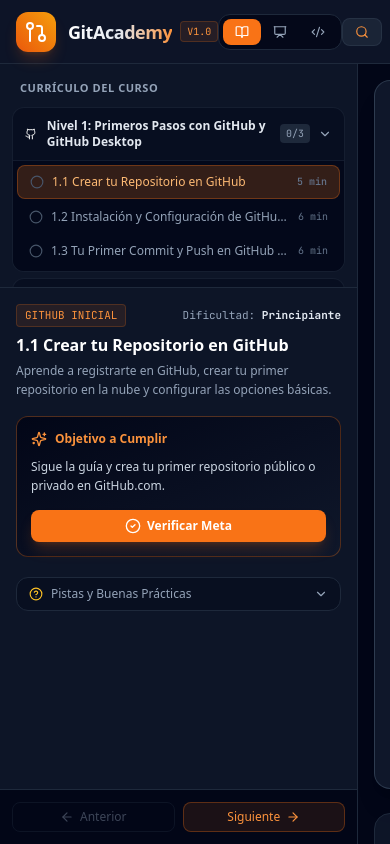
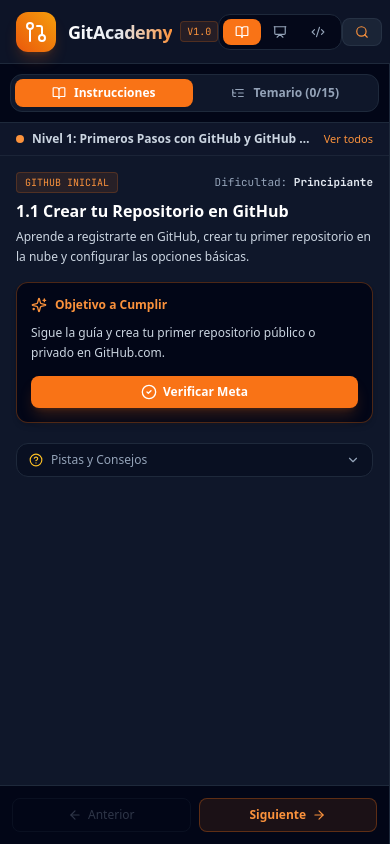
Before and after one commit to mortasoft/GitAcademy, a React (Vite) app: page / in a window 390 px wide. Built offline with nearby package versions, Linux system fonts and the light colour scheme.

Commit message:
fix: optimizar layout responsivo sin scroll anidado en el curriculo y adaptar paneles a la ventana

```diff
--- a/src/App.tsx
+++ b/src/App.tsx
@@ -104,7 +104,7 @@
       )}
 
       {/* Contenido Principal */}
-      <div className="flex-1 flex overflow-hidden">
+      <main className="flex-1 flex flex-col md:flex-row overflow-hidden min-h-0 min-w-0">
         {/* Panel Izquierdo: Sidebar de Lecciones (solo en modo student) */}
         {mode === 'student' && (
           <LessonSidebar
@@ -120,20 +120,22 @@
 
         {/* Panel Central/Derecho: Si es una guía de GitHub real, renderiza la guía; si no, el Grafo + Terminal */}
         {currentLesson.isGitHubGuide && mode === 'student' ? (
-          <GitHubGuideModal
-            lesson={currentLesson}
-            onComplete={() => handleCompleteLesson(currentLesson.id)}
-            isCompleted={completedLessonIds.includes(currentLesson.id)}
-          />
+          <div className="flex-1 min-w-0 min-h-0 flex flex-col overflow-hidden bg-slate-950">
+            <GitHubGuideModal
+              lesson={currentLesson}
+              onComplete={() => handleCompleteLesson(currentLesson.id)}
+              isCompleted={completedLessonIds.includes(currentLesson.id)}
+            />
+          </div>
         ) : (
-          <div className="flex-1 flex flex-col p-3 lg:p-4 gap-3 lg:gap-4 overflow-hidden bg-slate-950">
+          <div className="flex-1 min-w-0 min-h-0 flex flex-col p-3 lg:p-4 gap-3 lg:gap-4 overflow-hidden bg-slate-950">
             {/* Mitad Superior: Visualizador del Grafo de Git */}
-            <div className="flex-1 min-h-[45%] max-h-[60%]">
+            <div className="flex-1 min-h-0">
               <GitGraph state={gitState} />
             </div>
 
             {/* Mitad Inferior: Terminal Interactiva */}
-            <div className="flex-1 min-h-[40%]">
+            <div className="flex-1 min-h-0">
               <Terminal
                 state={gitState}
                 onStateChange={handleStateChange}
@@ -142,7 +144,7 @@
             </div>
           </div>
         )}
-      </div>
+      </main>
 
       {/* Modal Modo Taller / Presentador */}
       <WorkshopModal
--- a/src/components/GitHubGuideModal.tsx
+++ b/src/components/GitHubGuideModal.tsx
@@ -40,8 +40,9 @@
   };
 
   return (
-    <div className="flex-1 bg-slate-950 p-4 lg:p-8 overflow-y-auto space-y-6">
-      {/* Cabecera Principal */}
+    <div className="flex-1 min-w-0 bg-slate-950 p-4 lg:p-8 overflow-y-auto">
+      <div className="max-w-4xl mx-auto w-full space-y-6 pb-8">
+        {/* Cabecera Principal */}
       <div className="p-6 rounded-2xl bg-gradient-to-r from-slate-900 via-slate-900 to-slate-800 border border-slate-700/80 shadow-xl space-y-3">
         <div className="flex items-center gap-3">
           <div className="w-12 h-12 rounded-xl bg-slate-800 border border-slate-700 flex items-center justify-center shadow-md">
@@ -254,5 +255,6 @@
         </button>
       </div>
     </div>
+  </div>
   );
 };
--- a/src/components/LessonSidebar.tsx
+++ b/src/components/LessonSidebar.tsx
@@ -16,7 +16,9 @@
   GitMerge,
   ShieldAlert,
   Github,
-  Play
+  Play,
+  ListTree,
+  BookOpen
 } from 'lucide-react';
 
 interface LessonSidebarProps {
@@ -46,6 +48,7 @@
   onApplySolutionCommand,
   onCompleteLesson,
 }) => {
+  const [activeTab, setActiveTab] = useState<'instructions' | 'syllabus'>('instructions');
   const [openLevelId, setOpenLevelId] = useState<string>(currentLesson.levelId);
   const [showTips, setShowTips] = useState<boolean>(false);
   const [showSolution, setShowSolution] = useState<boolean>(false);
@@ -57,7 +60,7 @@
 
   const isCompleted = completedLessonIds.includes(currentLesson.id);
 
-  // Encontrar lección anterior y siguiente
+  // Navegación secuencial
   const allLessons = curriculum.flatMap((l) => l.lessons);
   const currentIndex = allLessons.findIndex((l) => l.id === currentLesson.id);
   const prevLesson = currentIndex > 0 ? allLessons[currentIndex - 1] : null;
@@ -68,34 +71,25 @@
     let success = false;
 
     if (currentLesson.id === 'intro-init') {
-      // Debe haber más de 1 commit en la rama main
       success = Object.keys(gitState.commits).length >= 2;
     } else if (currentLesson.id === 'intro-history') {
       success = true;
     } else if (currentLesson.id === 'branches-create') {
-      // Debe existir la rama 'feature-login' y tener commit
       success = Boolean(gitState.branches['feature-login']);
     } else if (currentLesson.id === 'branches-detached') {
       success = true;
     } else if (currentLesson.id === 'merge-fast-forward') {
-      // En fast-forward, main debe haber avanzado al commit c2
       success = gitState.branches.main?.commitId === 'c2';
     } else if (currentLesson.id === 'merge-3way') {
-      // Debe haber un commit con dos padres
       success = Object.values(gitState.commits).some((c) => c.parentIds.length >= 2);
     } else if (currentLesson.id === 'rebase-intro') {
-      // La rama mi-rama debe estar rebasada
       success = gitState.branches['mi-rama']?.commitId !== 'c3';
     } else if (currentLesson.id === 'cherry-pick') {
-      // main debe tener el commit copiado
       const mainCommit = gitState.commits[gitState.branches.main?.commitId || ''];
       success = Boolean(mainCommit?.message.includes('Fix'));
     } else if (currentLesson.id === 'reset-revert') {
-      // Debe haber revertido c2 o hecho reset
       success = gitState.branches.main?.commitId !== 'c2';
-    } else if (currentLesson.id === 'git-stash') {
-      success = true;
-    } else if (currentLesson.isGitHubGuide) {
+    } else if (currentLesson.id === 'git-stash' || currentLesson.isGitHubGuide) {
       success = true;
     }
 
@@ -105,42 +99,101 @@
     }
   };
 
+  const currentLevel = curriculum.find((lvl) => lvl.id === currentLesson.levelId);
+
   return (
-    <aside className="w-full lg:w-96 flex flex-col bg-slate-900/90 border-r border-slate-800 h-full overflow-hidden">
-      {/* Selector de Niveles y Lecciones (Acordeón superior) */}
-      <div className="border-b border-slate-800 max-h-56 overflow-y-auto p-3 space-y-1.5">
-        <div className="text-[11px] font-bold uppercase tracking-wider text-slate-400 px-2 py-1">
-          Currículo del Curso
+    <aside className="w-full md:w-80 lg:w-[410px] shrink-0 flex flex-col bg-slate-900 border-r border-slate-800 h-full overflow-hidden select-none">
+      {/* Pestañas Superiores: Instrucciones vs Temario */}
+      <div className="p-2.5 border-b border-slate-800 bg-slate-950 flex items-center justify-between gap-1">
+        <div className="flex items-center gap-1 bg-slate-900 p-1 rounded-xl border border-slate-800 w-full">
+          <button
+            onClick={() => setActiveTab('instructions')}
+            className={`flex-1 flex items-center justify-center gap-2 py-1.5 px-3 rounded-lg text-xs font-semibold transition ${
+              activeTab === 'instructions'
+                ? 'bg-orange-500 text-white shadow-sm'
+                : 'text-slate-400 hover:text-slate-200'
+            }`}
+          >
+            <BookOpen className="w-3.5 h-3.5" />
+            <span>Instrucciones</span>
+          </button>
+
+          <button
+            onClick={() => setActiveTab('syllabus')}
+            className={`flex-1 flex items-center justify-center gap-2 py-1.5 px-3 rounded-lg text-xs font-semibold transition ${
+              activeTab === 'syllabus'
+                ? 'bg-slate-800 text-orange-400 shadow-sm border border-orange-500/30'
+                : 'text-slate-400 hover:text-slate-200'
+            }`}
+          >
+            <ListTree className="w-3.5 h-3.5" />
+            <span>Temario ({completedLessonIds.length}/{allLessons.length})</span>
+          </button>
         </div>
+      </div>
+
+      {/* Selector de Nivel Rápido */}
+      <div className="px-4 py-2 border-b border-slate-800/80 bg-slate-900/60 flex items-center justify-between text-xs">
+        <div className="flex items-center gap-2 truncate">
+          <span className="w-2 h-2 rounded-full bg-orange-400 shrink-0" />
+          <span className="font-semibold text-slate-300 truncate">
+            {currentLevel?.title || 'GitAcademy'}
+          </span>
+        </div>
+        <button
+          onClick={() => {
+            setActiveTab(activeTab === 'syllabus' ? 'instructions' : 'syllabus');
+            setOpenLevelId(currentLesson.levelId);
+          }}
+          className="text-[11px] text-orange-400 hover:text-orange-300 shrink-0 font-medium ml-2"
+        >
+          {activeTab === 'syllabus' ? 'Volver a clase' : 'Ver todos'}
+        </button>
+      </div>
+
+      {/* CUERPO DEL COMPONENTE: O TEMARIO O INSTRUCCIONES (UN SOLO SCROLLBAR FLUIDO) */}
+      {activeTab === 'syllabus' ? (
+        /* Vista de Temario Completo */
+        <div className="flex-1 overflow-y-auto p-3 space-y-2">
           {curriculum.map((level) => {
             const isOpen = openLevelId === level.id;
             const completedInLevel = level.lessons.filter((l) => completedLessonIds.includes(l.id)).length;
             const totalInLevel = level.lessons.length;
 
             return (
-            <div key={level.id} className="rounded-xl overflow-hidden border border-slate-800/60 bg-slate-950/40">
+              <div
+                key={level.id}
+                className={`rounded-xl overflow-hidden border transition ${
+                  level.id === currentLesson.levelId
+                    ? 'border-orange-500/40 bg-slate-950/70'
+                    : 'border-slate-800/80 bg-slate-950/40'
+                }`}
+              >
                 <button
                   onClick={() => toggleLevel(level.id)}
-                className="w-full px-3 py-2.5 flex items-center justify-between text-left hover:bg-slate-800/40 transition"
+                  className="w-full px-3.5 py-3 flex items-center justify-between text-left hover:bg-slate-800/40 transition"
                 >
-                <div className="flex items-center gap-2.5">
+                  <div className="flex items-center gap-2.5 truncate">
                     {LEVEL_ICONS[level.icon] || <Terminal className="w-4 h-4 text-slate-400" />}
-                  <span className="text-xs font-semibold text-slate-200">{level.title}</span>
+                    <span className="text-xs font-semibold text-slate-200 truncate">{level.title}</span>
                   </div>
-                <div className="flex items-center gap-2">
-                  <span className="text-[10px] font-mono text-slate-400 bg-slate-800 px-1.5 py-0.5 rounded">
+                  <div className="flex items-center gap-2 shrink-0 ml-2">
+                    <span className="text-[10px] font-mono text-slate-400 bg-slate-800 px-2 py-0.5 rounded-md">
                       {completedInLevel}/{totalInLevel}
                     </span>
                     {isOpen ? (
-                    <ChevronDown className="w-3.5 h-3.5 text-slate-400" />
+                      <ChevronDown className="w-4 h-4 text-slate-400" />
                     ) : (
-                    <ChevronRight className="w-3.5 h-3.5 text-slate-400" />
+                      <ChevronRight className="w-4 h-4 text-slate-400" />
                     )}
                   </div>
                 </button>
 
                 {isOpen && (
-                <div className="p-1 space-y-0.5 border-t border-slate-800/60 bg-slate-950/70">
+                  <div className="p-1.5 space-y-1 border-t border-slate-800/80 bg-slate-950">
+                    <p className="text-[11px] text-slate-400 px-2.5 py-1 leading-relaxed">
+                      {level.description}
+                    </p>
                     {level.lessons.map((lesson) => {
                       const isSelected = lesson.id === currentLesson.id;
                       const isDone = completedLessonIds.includes(lesson.id);
@@ -150,25 +203,26 @@
                           key={lesson.id}
                           onClick={() => {
                             onSelectLesson(lesson);
+                            setActiveTab('instructions');
                             setGoalVerified(null);
                             setShowTips(false);
                             setShowSolution(false);
                           }}
                           className={`w-full px-3 py-2 rounded-lg flex items-center justify-between text-left text-xs transition ${
                             isSelected
-                            ? 'bg-orange-500/20 text-orange-300 font-medium border border-orange-500/30'
-                            : 'text-slate-400 hover:text-slate-200 hover:bg-slate-800/30'
+                              ? 'bg-orange-500/20 text-orange-300 font-semibold border border-orange-500/40'
+                              : 'text-slate-300 hover:text-white hover:bg-slate-800/50'
                           }`}
                         >
-                        <div className="flex items-center gap-2 truncate">
+                          <div className="flex items-center gap-2.5 truncate">
                             {isDone ? (
-                            <CheckCircle2 className="w-3.5 h-3.5 text-emerald-400 shrink-0" />
+                              <CheckCircle2 className="w-4 h-4 text-emerald-400 shrink-0" />
                             ) : (
-                            <Circle className="w-3.5 h-3.5 text-slate-600 shrink-0" />
+                              <Circle className="w-4 h-4 text-slate-600 shrink-0" />
                             )}
                             <span className="truncate">{lesson.title}</span>
                           </div>
-                        <span className="text-[10px] text-slate-500 font-mono shrink-0 ml-1">
+                          <span className="text-[10px] text-slate-500 font-mono shrink-0 ml-2">
                             {lesson.timeEstimate}
                           </span>
                         </button>
@@ -180,13 +234,13 @@
             );
           })}
         </div>
-
-      {/* Contenido detallado de la lección activa */}
+      ) : (
+        /* Vista de Instrucciones de la Lección Actual */
         <div className="flex-1 overflow-y-auto p-4 space-y-4">
           {/* Cabecera de la Lección */}
           <div>
             <div className="flex items-center justify-between">
-            <span className="text-[11px] font-mono uppercase px-2 py-0.5 rounded bg-orange-500/10 text-orange-400 border border-orange-500/20">
+              <span className="text-[10px] font-mono uppercase px-2 py-0.5 rounded bg-orange-500/10 text-orange-400 border border-orange-500/20">
                 {currentLesson.category}
               </span>
               <span className="text-[11px] text-slate-400 font-mono">
@@ -197,7 +251,7 @@
             <h2 className="text-base font-bold text-white mt-2 leading-tight">
               {currentLesson.title}
             </h2>
-          <p className="text-xs text-slate-400 mt-1.5 leading-relaxed">
+            <p className="text-xs text-slate-300 mt-1.5 leading-relaxed font-sans">
               {currentLesson.summary}
             </p>
           </div>
@@ -211,7 +265,7 @@
               {currentLesson.steps.map((step, idx) => (
                 <div
                   key={idx}
-                className="p-3 rounded-xl bg-slate-950/60 border border-slate-800/80 text-xs space-y-1.5"
+                  className="p-3 rounded-xl bg-slate-950/70 border border-slate-800 text-xs space-y-1.5"
                 >
                   <div className="font-semibold text-slate-200 flex items-center justify-between">
                     <span>{step.title}</span>
@@ -222,10 +276,10 @@
 
                   {step.commandSuggestion && (
                     <div className="flex items-center justify-between bg-slate-900 px-2.5 py-1.5 rounded-lg border border-slate-800 mt-1 font-mono text-[11px]">
-                    <code className="text-orange-400">{step.commandSuggestion}</code>
+                      <code className="text-orange-400 font-semibold">{step.commandSuggestion}</code>
                       <button
                         onClick={() => onApplySolutionCommand(step.commandSuggestion!)}
-                      className="text-slate-400 hover:text-white flex items-center gap-1 text-[10px] transition"
+                        className="text-slate-400 hover:text-white flex items-center gap-1 text-[10px] transition bg-slate-800 hover:bg-slate-700 px-2 py-0.5 rounded"
                         title="Copiar a la terminal"
                       >
                         <Play className="w-3 h-3 text-emerald-400" />
@@ -239,7 +293,7 @@
           )}
 
           {/* Banner de Meta de la Lección */}
-        <div className="p-3.5 rounded-xl bg-gradient-to-br from-slate-950 to-slate-900 border border-orange-500/30 space-y-2.5">
+          <div className="p-3.5 rounded-xl bg-slate-950 border border-orange-500/30 space-y-2.5 shadow-md">
             <div className="flex items-center gap-2 text-xs font-semibold text-orange-400">
               <Sparkles className="w-4 h-4 text-orange-400" />
               <span>Objetivo a Cumplir</span>
@@ -258,21 +312,21 @@
                 }`}
               >
                 <CheckCircle2 className="w-4 h-4" />
-              <span>{isCompleted ? '¡Meta Completada!' : 'Verificar Meta'}</span>
+                <span>{isCompleted ? '✓ ¡Meta Completada!' : 'Verificar Meta'}</span>
               </button>
             </div>
 
             {goalVerified === true && (
               <div className="p-2 rounded-lg bg-emerald-500/10 border border-emerald-500/30 text-[11px] text-emerald-400 flex items-center gap-2">
                 <CheckCircle2 className="w-4 h-4 shrink-0" />
-              <span>¡Excelente trabajo! Has cumplido el objetivo de esta lección.</span>
+                <span>¡Excelente! Has alcanzado la meta esperada.</span>
               </div>
             )}
 
             {goalVerified === false && (
               <div className="p-2 rounded-lg bg-rose-500/10 border border-rose-500/30 text-[11px] text-rose-400 flex items-center gap-2">
                 <HelpCircle className="w-4 h-4 shrink-0" />
-              <span>Aún no se detecta la condición esperada en el grafo de Git. Revisa las instrucciones o pide una pista.</span>
+                <span>Aún no se detecta la condición esperada. Revisa los pasos o consulta la solución.</span>
               </div>
             )}
           </div>
@@ -287,7 +341,7 @@
               >
                 <div className="flex items-center gap-2">
                   <HelpCircle className="w-3.5 h-3.5 text-amber-400" />
-                <span>Pistas y Buenas Prácticas</span>
+                  <span>Pistas y Consejos</span>
                 </div>
                 <ChevronDown className={`w-3.5 h-3.5 transition-transform ${showTips ? 'rotate-180' : ''}`} />
               </button>
@@ -320,9 +374,9 @@
                         <code className="text-emerald-400">{cmd}</code>
                         <button
                           onClick={() => onApplySolutionCommand(cmd)}
-                        className="text-[10px] text-slate-400 hover:text-white px-1.5 py-0.5 rounded bg-slate-800"
+                          className="text-[10px] text-slate-400 hover:text-white px-2 py-0.5 rounded bg-slate-800 hover:bg-slate-700"
                         >
-                        Ejecutar
+                          Insertar
                         </button>
                       </div>
                     ))}
@@ -332,13 +386,14 @@
             )}
           </div>
         </div>
+      )}
 
-      {/* Barra de navegación Anterior / Siguiente Lección */}
-      <div className="p-3 border-t border-slate-800 bg-slate-950 flex items-center justify-between gap-2">
+      {/* Barra Inferior Fija de Navegación Anterior / Siguiente */}
+      <div className="p-3 border-t border-slate-800 bg-slate-950 flex items-center justify-between gap-2 shrink-0">
         <button
           onClick={() => prevLesson && onSelectLesson(prevLesson)}
           disabled={!prevLesson}
-          className="flex-1 py-1.5 px-2 rounded-lg border border-slate-800 text-xs text-slate-400 hover:text-white hover:bg-slate-800/50 disabled:opacity-40 disabled:cursor-not-allowed flex items-center justify-center gap-1.5 transition"
+          className="flex-1 py-2 px-2.5 rounded-lg border border-slate-800 text-xs text-slate-400 hover:text-white hover:bg-slate-800/50 disabled:opacity-30 disabled:cursor-not-allowed flex items-center justify-center gap-1.5 transition font-medium"
         >
           <ArrowLeft className="w-3.5 h-3.5" />
           <span>Anterior</span>
@@ -347,7 +402,7 @@
         <button
           onClick={() => nextLesson && onSelectLesson(nextLesson)}
           disabled={!nextLesson}
-          className="flex-1 py-1.5 px-2 rounded-lg bg-orange-500/10 border border-orange-500/30 text-xs text-orange-400 hover:bg-orange-500/20 disabled:opacity-40 disabled:cursor-not-allowed flex items-center justify-center gap-1.5 transition font-medium"
+          className="flex-1 py-2 px-2.5 rounded-lg bg-orange-500/10 border border-orange-500/30 text-xs text-orange-400 hover:bg-orange-500/20 disabled:opacity-30 disabled:cursor-not-allowed flex items-center justify-center gap-1.5 transition font-semibold"
         >
           <span>Siguiente</span>
           <ArrowRight className="w-3.5 h-3.5" />
```
Also changed, not shown: 1 other file (tests, documents, lock files or other folders). Lines whose indentation alone changed are shown as unchanged.
